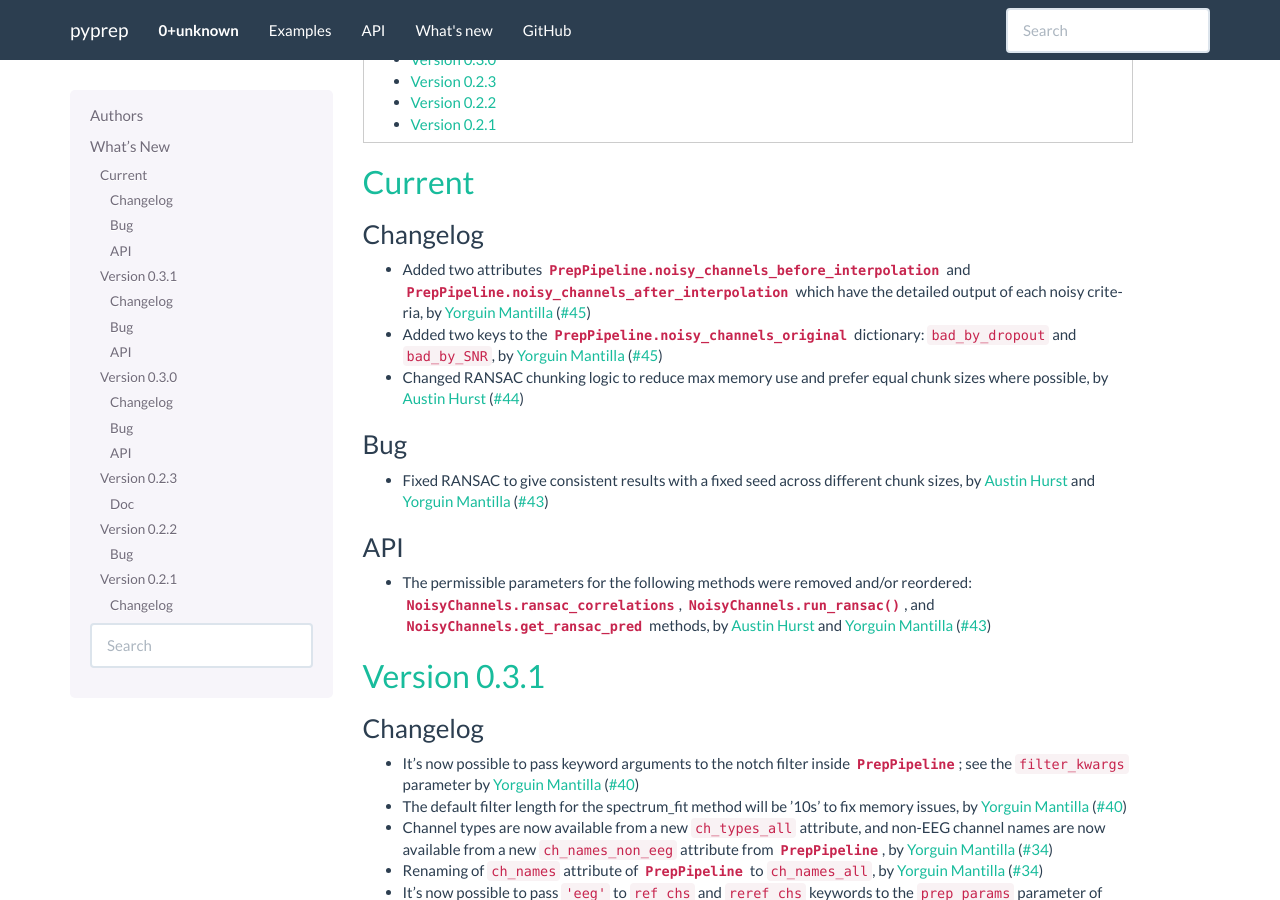
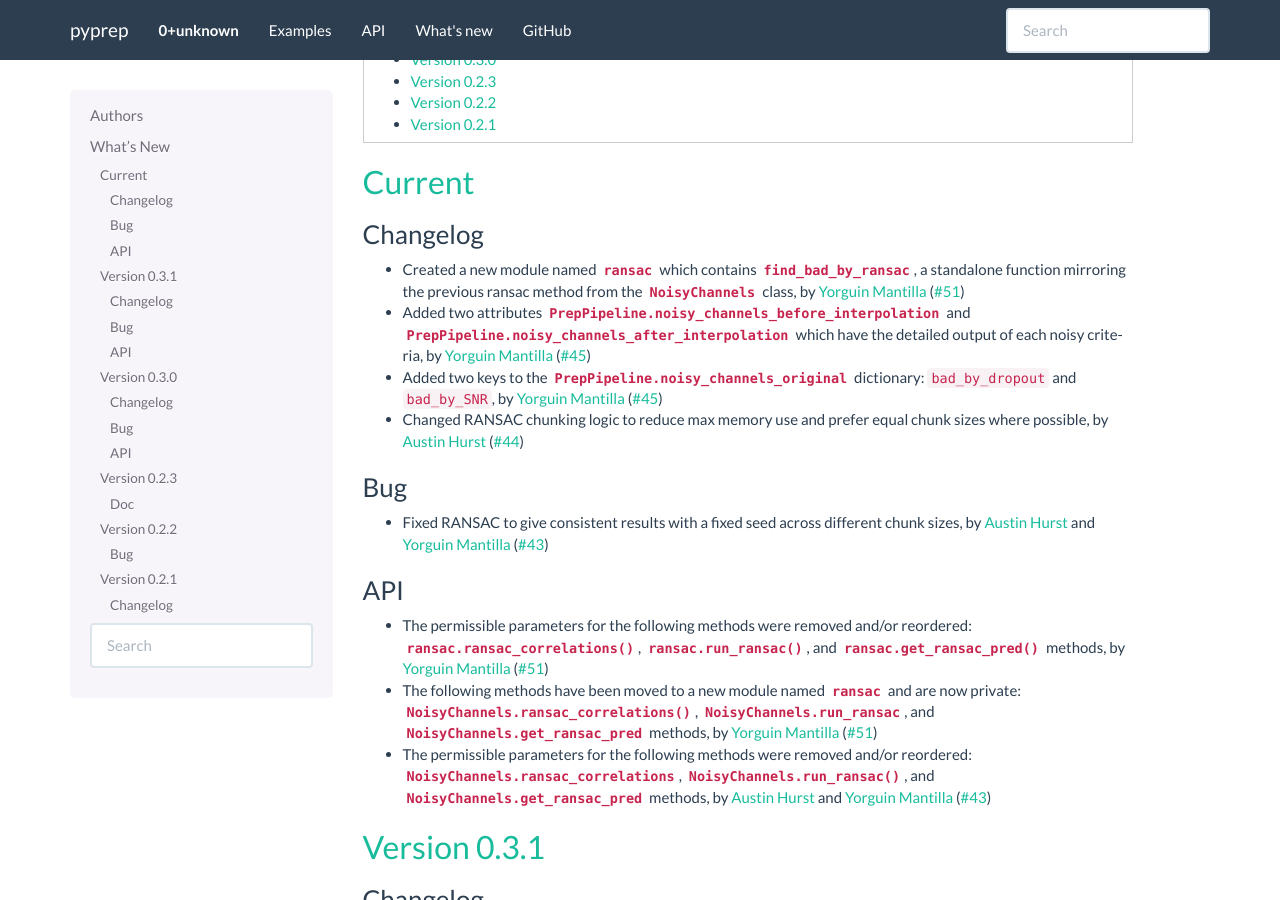
Before and after one commit to sappelhoff/pyprep, a Sphinx documentation site: the page built from docs/whats_new.rst, in a window 1280 px wide and 900 px high, scrolled down 468 px. Built offline with Sphinx 7.4.7, drawn with Linux system fonts in a browser that asks for light colours.

Commit message:
add ransac module to API docs

```diff
--- a/docs/whats_new.rst
+++ b/docs/whats_new.rst
@@ -33,6 +33,7 @@ Current
 
 Changelog
 ~~~~~~~~~
+- Created a new module named :mod:`ransac` which contains :func:`find_bad_by_ransac <ransac.find_bad_by_ransac>`,  a standalone function mirroring the previous ransac method from the :class:`NoisyChannels` class, by `Yorguin Mantilla`_ (:gh:`51`)
 - Added two attributes :attr:`PrepPipeline.noisy_channels_before_interpolation <prep_pipeline.PrepPipeline>` and :attr:`PrepPipeline.noisy_channels_after_interpolation <prep_pipeline.PrepPipeline>` which have the detailed output of each noisy criteria, by `Yorguin Mantilla`_ (:gh:`45`)
 - Added two keys to the :attr:`PrepPipeline.noisy_channels_original <prep_pipeline.PrepPipeline>` dictionary: ``bad_by_dropout`` and ``bad_by_SNR``, by `Yorguin Mantilla`_ (:gh:`45`)
 - Changed RANSAC chunking logic to reduce max memory use and prefer equal chunk sizes where possible, by `Austin Hurst`_ (:gh:`44`)
@@ -43,6 +44,8 @@ Bug
 
 API
 ~~~
+- The permissible parameters for the following methods were removed and/or reordered: :func:`ransac.ransac_correlations`, :func:`ransac.run_ransac`, and :func:`ransac.get_ransac_pred` methods, by `Yorguin Mantilla`_ (:gh:`51`)
+- The following methods have been moved to a new module named :mod:`ransac` and are now private: :meth:`NoisyChannels.ransac_correlations`, :meth:`NoisyChannels.run_ransac <find_noisy_channels.NoisyChannels.run_ransac>`, and :meth:`NoisyChannels.get_ransac_pred <find_noisy_channels.NoisyChannels.get_ransac_pred>` methods, by `Yorguin Mantilla`_ (:gh:`51`)
 - The permissible parameters for the following methods were removed and/or reordered: :meth:`NoisyChannels.ransac_correlations <find_noisy_channels.NoisyChannels.ransac_correlations>`, :meth:`NoisyChannels.run_ransac`, and :meth:`NoisyChannels.get_ransac_pred <find_noisy_channels.NoisyChannels.get_ransac_pred>` methods, by `Austin Hurst`_ and `Yorguin Mantilla`_ (:gh:`43`)
 
 .. _changes_0_3_1:
```
Also changed, not shown: docs/api.rst (+10 -0 lines), 1 other file.
